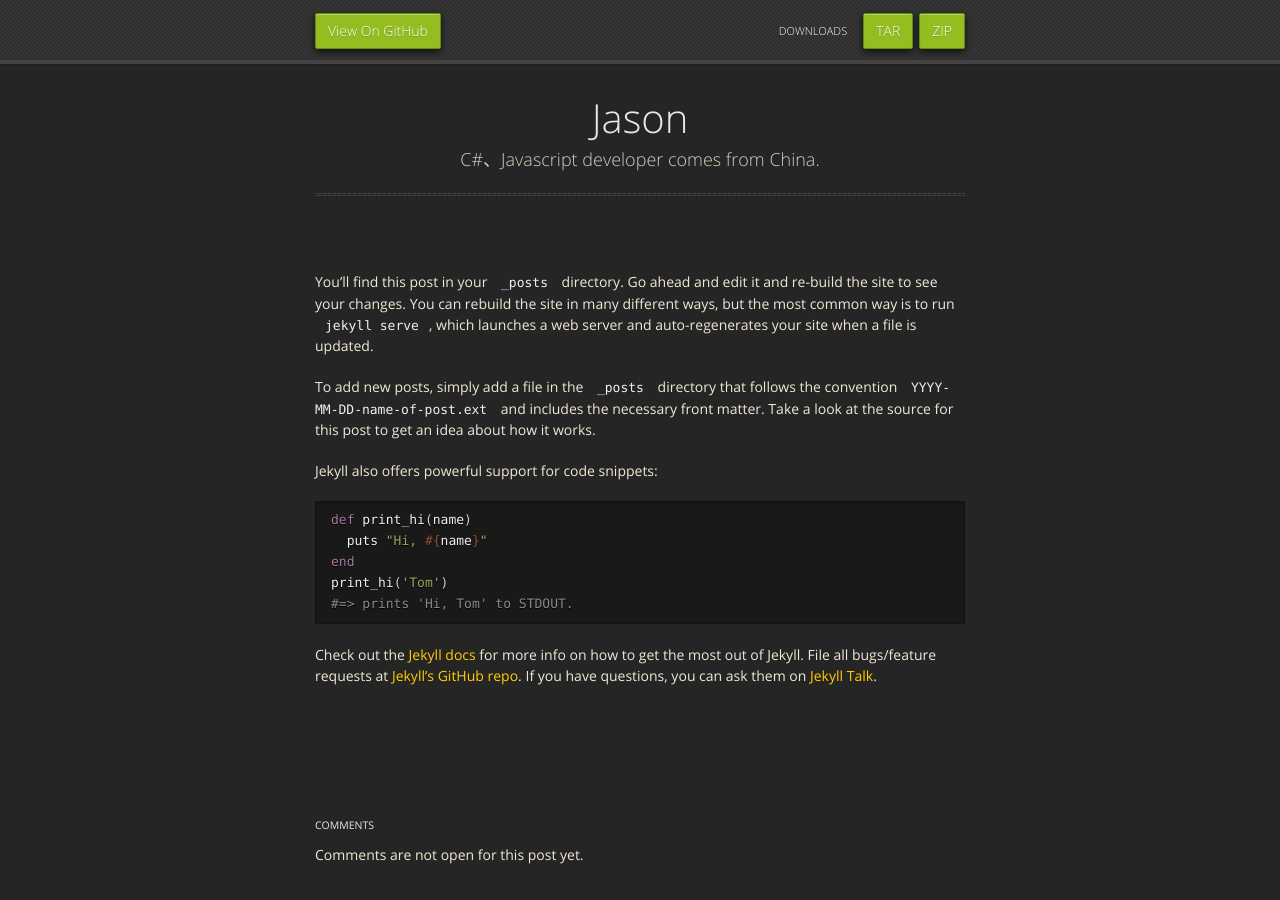
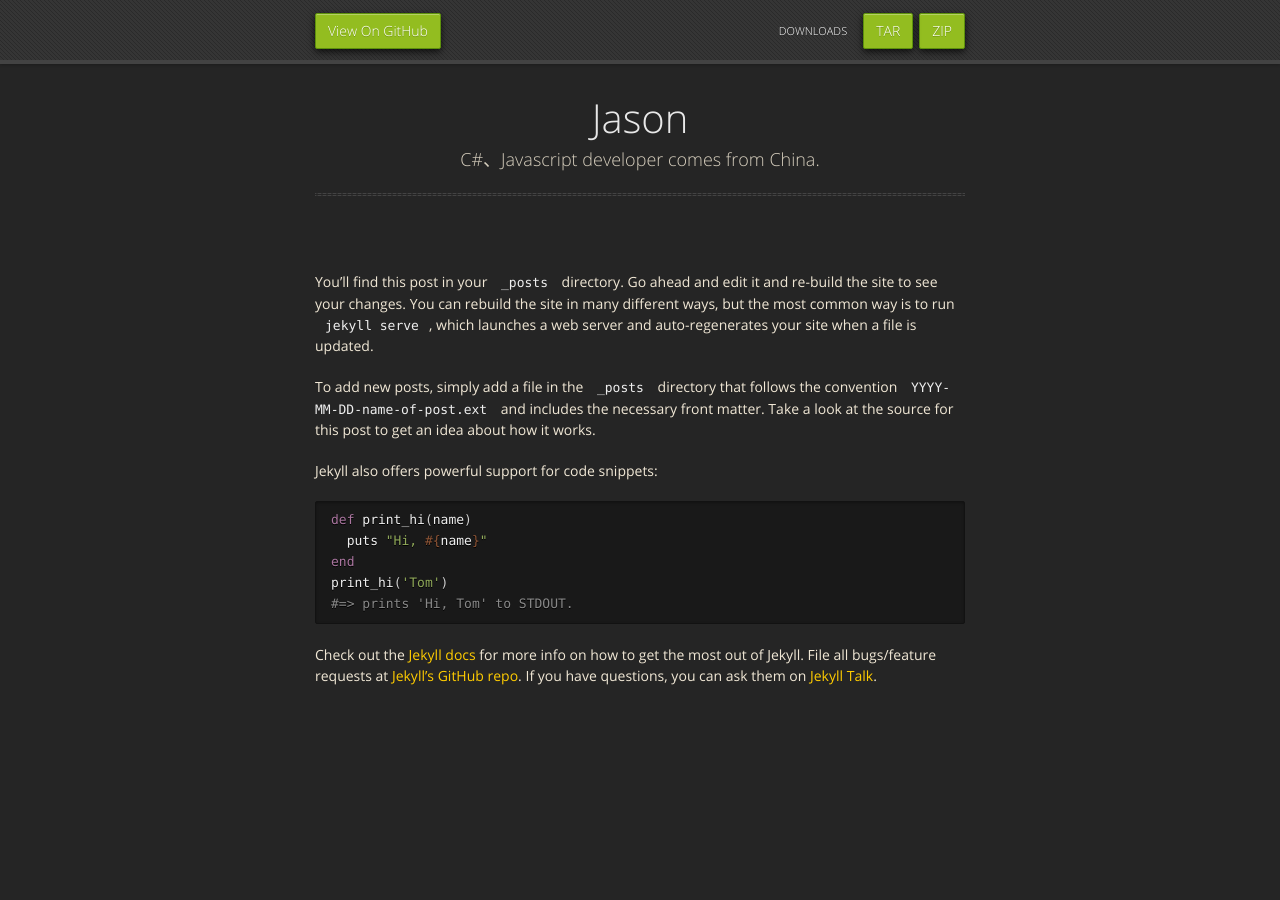
Before and after one commit to jasonLiu001/jasonLiu001.github.io, a Jekyll site: the page built from _posts/2017-11-04-welcome-to-jekyll.md, in a window 1280 px wide. Built offline with Jekyll 4.4.1, drawn with Linux system fonts in a browser that asks for light colours; some of the changed lines change nothing that is shown.

Commit message:
site updated.

```diff
--- a/_posts/2017-11-04-welcome-to-jekyll.md
+++ b/_posts/2017-11-04-welcome-to-jekyll.md
@@ -3,7 +3,6 @@ layout: default
 title:  "Welcome to Jekyll!"
 date:   2017-11-04 19:24:13 +0800
 categories: jekyll update
-github_comments_issueid: "1"
 ---
 You’ll find this post in your `_posts` directory. Go ahead and edit it and re-build the site to see your changes. You can rebuild the site in many different ways, but the most common way is to run `jekyll serve`, which launches a web server and auto-regenerates your site when a file is updated.
 
```
